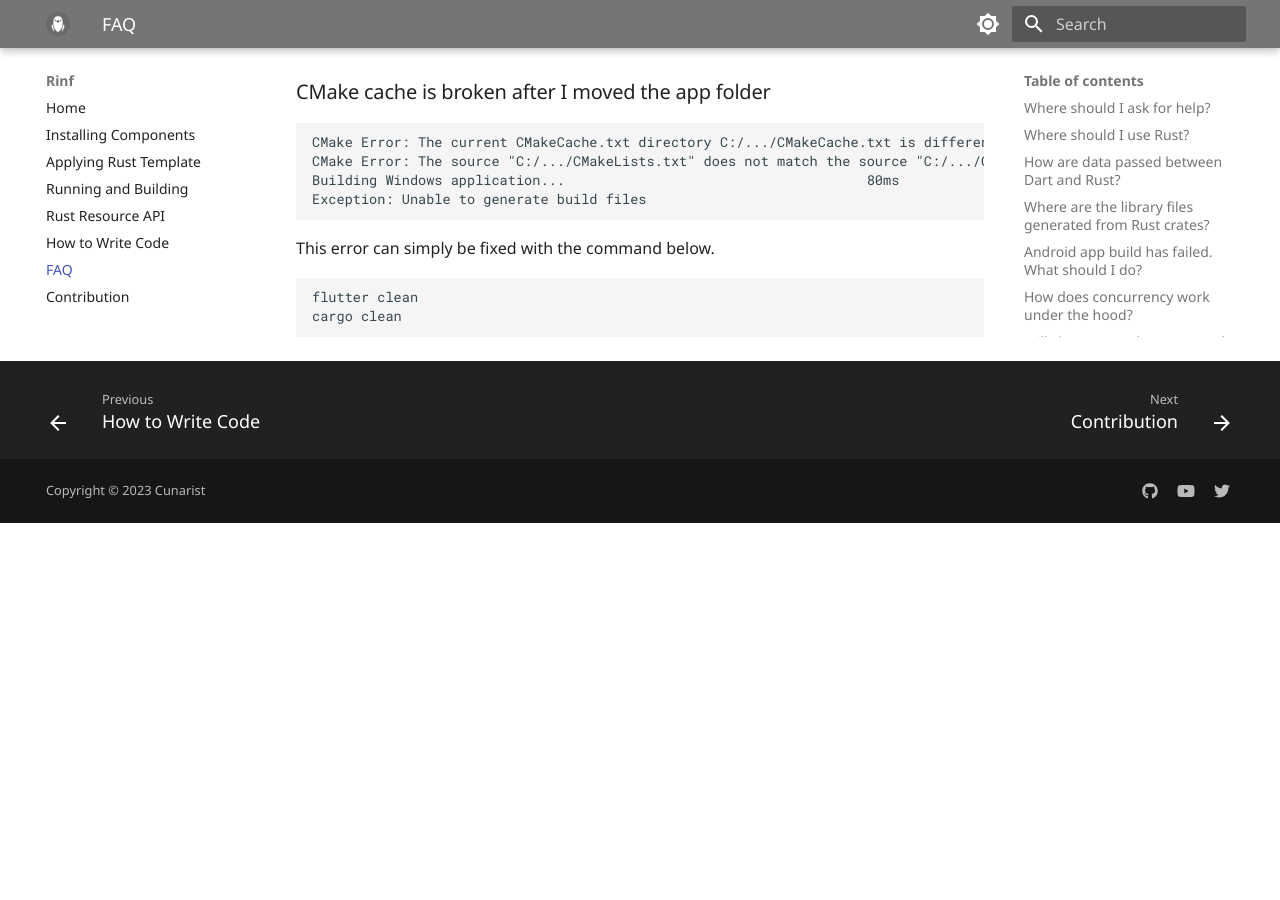
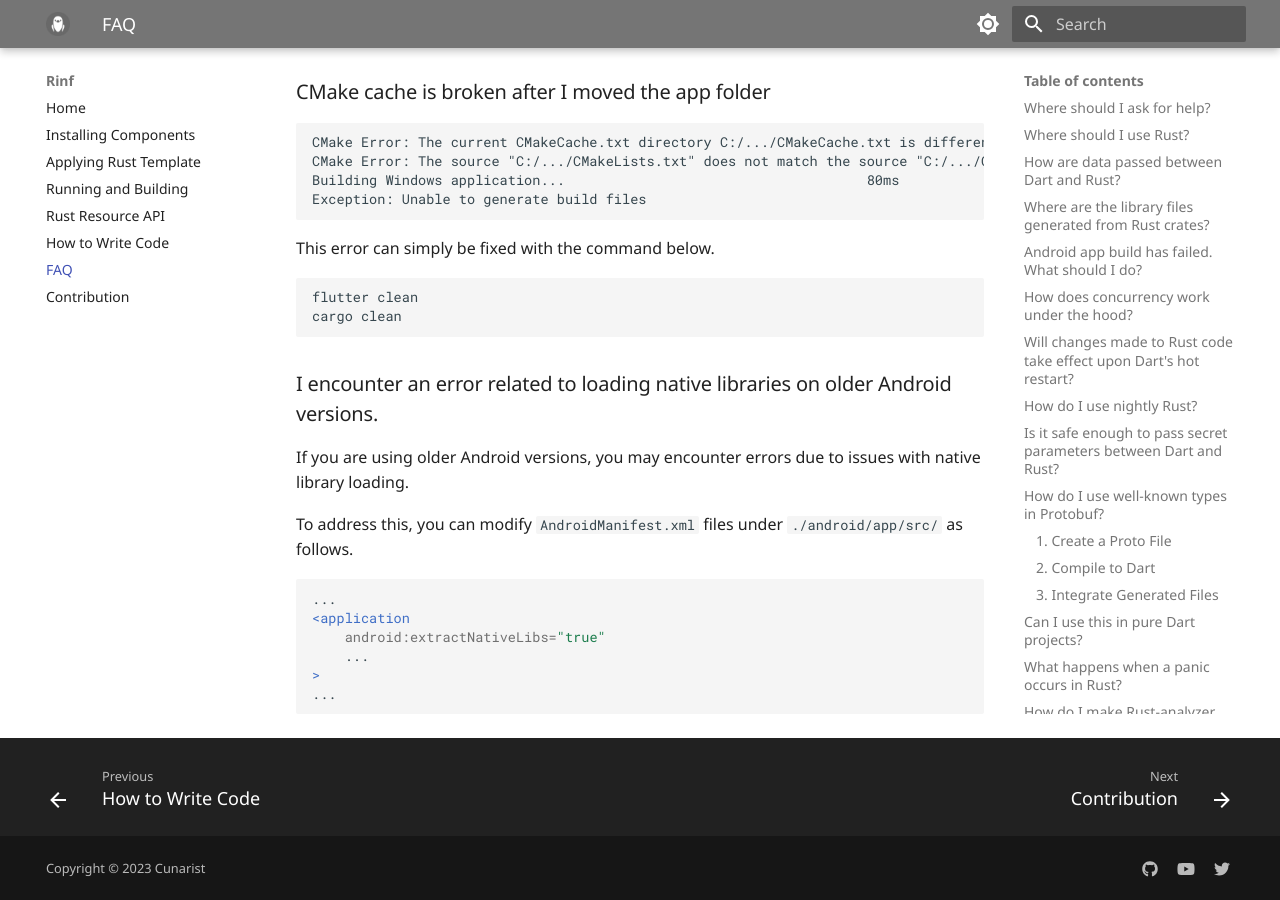
Before and after one commit to cunarist/rinf, an MkDocs documentation site: the page built from documentation/docs/frequently-asked-questions.md, in a window 1280 px wide and 900 px high, scrolled down 4675 px. Built offline with MkDocs 1.6.1 and Material for MkDocs 9.7.7, drawn with Linux system fonts in a browser that asks for light colours; before the commit the page ends 5198 px from its top, so only the background shows below that.

Commit message:
Add a FAQ guide

````diff
--- a/documentation/docs/frequently-asked-questions.md
+++ b/documentation/docs/frequently-asked-questions.md
@@ -171,3 +171,19 @@ This error can simply be fixed with the command below.
 flutter clean
 cargo clean
 ```
+
+### I encounter an error related to loading native libraries on older Android versions.
+
+If you are using older Android versions, you may encounter errors due to issues with native library loading.
+
+To address this, you can modify `AndroidManifest.xml` files under `./android/app/src/` as follows.
+
+
+```xml
+...
+<application
+    android:extractNativeLibs="true"
+    ...
+>
+...
+```
````
